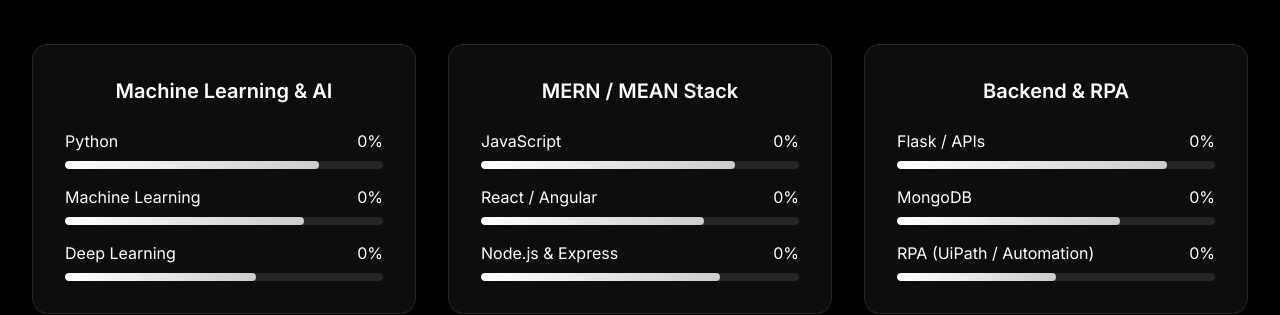
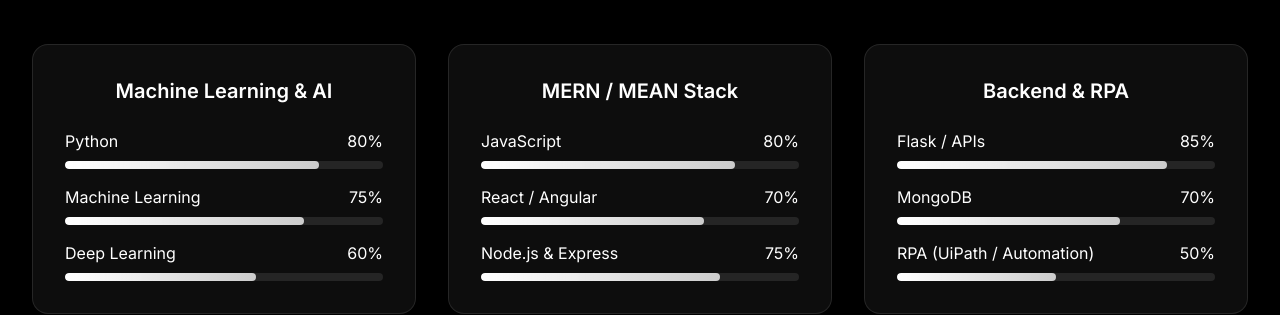
Before and after one commit to manaspatell/portfolio, a website: page templates/index.html in a window 1280 px wide. Shown: the part 1840-2155 px from the top of the page. Drawn offline with nearby package versions, Linux system fonts and the light colour scheme.

Commit message:
Initial commit

```diff
--- a/templates/index.html
+++ b/templates/index.html
@@ -196,21 +196,21 @@
                         <div class="skill-item">
                             <div class="flex justify-between mb-2">
                                 <span>Python</span>
-                                <span class="skill-percentage" data-target="80">0%</span>
+                                <span class="skill-percentage" data-target="80">80%</span>
                             </div>
                             <div class="skill-bar"><div class="skill-progress" data-width="80"></div></div>
                         </div>
                         <div class="skill-item">
                             <div class="flex justify-between mb-2">
                                 <span>Machine Learning</span>
-                                <span class="skill-percentage" data-target="75">0%</span>
+                                <span class="skill-percentage" data-target="75">75%</span>
                             </div>
                             <div class="skill-bar"><div class="skill-progress" data-width="75"></div></div>
                         </div>
                         <div class="skill-item">
                             <div class="flex justify-between mb-2">
                                 <span>Deep Learning</span>
-                                <span class="skill-percentage" data-target="60">0%</span>
+                                <span class="skill-percentage" data-target="60">60%</span>
                             </div>
                             <div class="skill-bar"><div class="skill-progress" data-width="60"></div></div>
                         </div>
@@ -223,21 +223,21 @@
                         <div class="skill-item">
                             <div class="flex justify-between mb-2">
                                 <span>JavaScript</span>
-                                <span class="skill-percentage" data-target="80">0%</span>
+                                <span class="skill-percentage" data-target="80">80%</span>
                             </div>
                             <div class="skill-bar"><div class="skill-progress" data-width="80"></div></div>
                         </div>
                         <div class="skill-item">
                             <div class="flex justify-between mb-2">
                                 <span>React / Angular</span>
-                                <span class="skill-percentage" data-target="70">0%</span>
+                                <span class="skill-percentage" data-target="70">70%</span>
                             </div>
                             <div class="skill-bar"><div class="skill-progress" data-width="70"></div></div>
                         </div>
                         <div class="skill-item">
                             <div class="flex justify-between mb-2">
                                 <span>Node.js & Express</span>
-                                <span class="skill-percentage" data-target="75">0%</span>
+                                <span class="skill-percentage" data-target="75">75%</span>
                             </div>
                             <div class="skill-bar"><div class="skill-progress" data-width="75"></div></div>
                         </div>
@@ -250,21 +250,21 @@
                         <div class="skill-item">
                             <div class="flex justify-between mb-2">
                                 <span>Flask / APIs</span>
-                                <span class="skill-percentage" data-target="85">0%</span>
+                                <span class="skill-percentage" data-target="85">85%</span>
                             </div>
                             <div class="skill-bar"><div class="skill-progress" data-width="85"></div></div>
                         </div>
                         <div class="skill-item">
                             <div class="flex justify-between mb-2">
                                 <span>MongoDB</span>
-                                <span class="skill-percentage" data-target="70">0%</span>
+                                <span class="skill-percentage" data-target="70">70%</span>
                             </div>
                             <div class="skill-bar"><div class="skill-progress" data-width="70"></div></div>
                         </div>
                         <div class="skill-item">
                             <div class="flex justify-between mb-2">
                                 <span>RPA (UiPath / Automation)</span>
-                                <span class="skill-percentage" data-target="50">0%</span>
+                                <span class="skill-percentage" data-target="50">50%</span>
                             </div>
                             <div class="skill-bar"><div class="skill-progress" data-width="50"></div></div>
                         </div>
```
